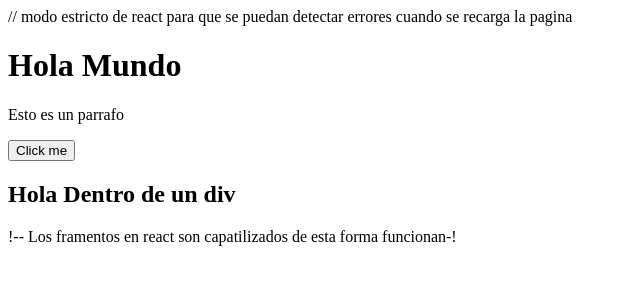
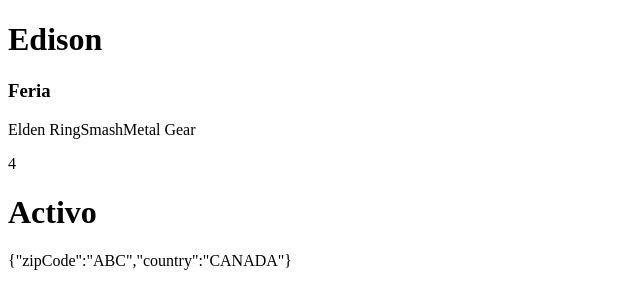
Before and after one commit to jedisonfs/curso-react, a React (Vite) app in the folder 02-first-steps/: page / in a window 1280 px wide. Shown: the top 308 px of the page, without its empty margins (0-640 px from the left). Built offline with nearby package versions, Linux system fonts and the light colour scheme.

Commit message:
[feat]: se agrega clase Imprimir variables

```diff
--- a/02-first-steps/src/FirstStepApp.tsx
+++ b/02-first-steps/src/FirstStepApp.tsx
@@ -7,7 +7,7 @@
             <button>Click me</button>
 
             <div>
-              <h2>Hola Dentro de un div</h2>
+                <h2>Hola Dentro de un div</h2>
             </div>
         </>
     );
--- a/02-first-steps/src/MyAwesomeApp.tsx
+++ b/02-first-steps/src/MyAwesomeApp.tsx
@@ -1,8 +1,39 @@
+const firstName = 'Edison';
+const lastName = 'Feria';
+
+const favoriteGames = ['Elden Ring', 'Smash', 'Metal Gear'];
+const isActive = true;
+
+const address = {
+    zipCode: 'ABC',
+    country: 'CANADA'
+};
+
 export function MyAwesomeApp() {
+    {/* Es mejor dejar a fuera los const es mas efectivo
+        porque los cambios de estado de react, ejecuta constantemente los componente para validar si hay si hay cambios
+        lo mejor es dejar las variables que no cambian a fuera para que esto no afecte el rednimiento de react  */}
     return (
-        <div>
-            <h1>Edison</h1>
-            <h3>Feria Sanabria</h3>
-        </div>
+        <>
+            <h1>{firstName}</h1>
+            <h3>{lastName}</h3>
+
+            <p>{favoriteGames}</p>
+            <p>{2 + 2}</p> {/* {} PErmiten imprimir varibles de js en pantalla dentro de los fragmento*/}
+
+            <h1>{isActive ? 'Activo' : 'No Activo'}</h1> {/* SE utiliza el ternario porque react no reconoce los boolean */}
+            <p>{JSON.stringify(address)}</p> {/* JSON.stringify() recibe un objeto y este nos permite imprimirlo en una etiqueta */}
+
+
+        </>
     );
 }
+
+// export function MyAwesomeApp() {
+//     return (
+//         <div>
+//             <h1>Edison</h1>
+//             <h3>Feria Sanabria</h3>
+//         </div>
+//     );
+// }
--- a/02-first-steps/src/main.tsx
+++ b/02-first-steps/src/main.tsx
@@ -1,14 +1,16 @@
 import { StrictMode } from 'react'
 import { createRoot } from 'react-dom/client'
-import { FirstStepApp } from './FirstStepApp.tsx'
+// import { FirstStepApp } from './FirstStepApp.tsx'
+import { MyAwesomeApp } from './MyAwesomeApp.tsx'
+
 createRoot(document.getElementById('root')!).render(
-/*
-Si se quita el StrictMode la aplicacion falla porque en react sin el stictmode solo permite una etiqueta html
-se debe regresar una sola etiqueta, se puede devolver un <div> </div> esto porque todo lo que tiene adentro
-cuando como parte de un dix es lo mas utilizado apra resolver este error
-*/
+  /*
+  Si se quita el StrictMode la aplicacion falla porque en react sin el stictmode solo permite una etiqueta html
+  se debe regresar una sola etiqueta, se puede devolver un <div> </div> esto porque todo lo que tiene adentro
+  cuando como parte de un dix es lo mas utilizado apra resolver este error
+  */
 
-  <StrictMode> // modo estricto de react para que se puedan detectar errores cuando se recarga la pagina
-    <FirstStepApp/> !-- Los framentos en react son capatilizados de esta forma funcionan-!
+  <StrictMode> {/*modo estricto de react para que se puedan detectar errores cuando se recarga la pagina*/}
+    <MyAwesomeApp /> {/* Los framentos en react son capatilizados de esta forma funciona */}
   </StrictMode>,
 )
```
